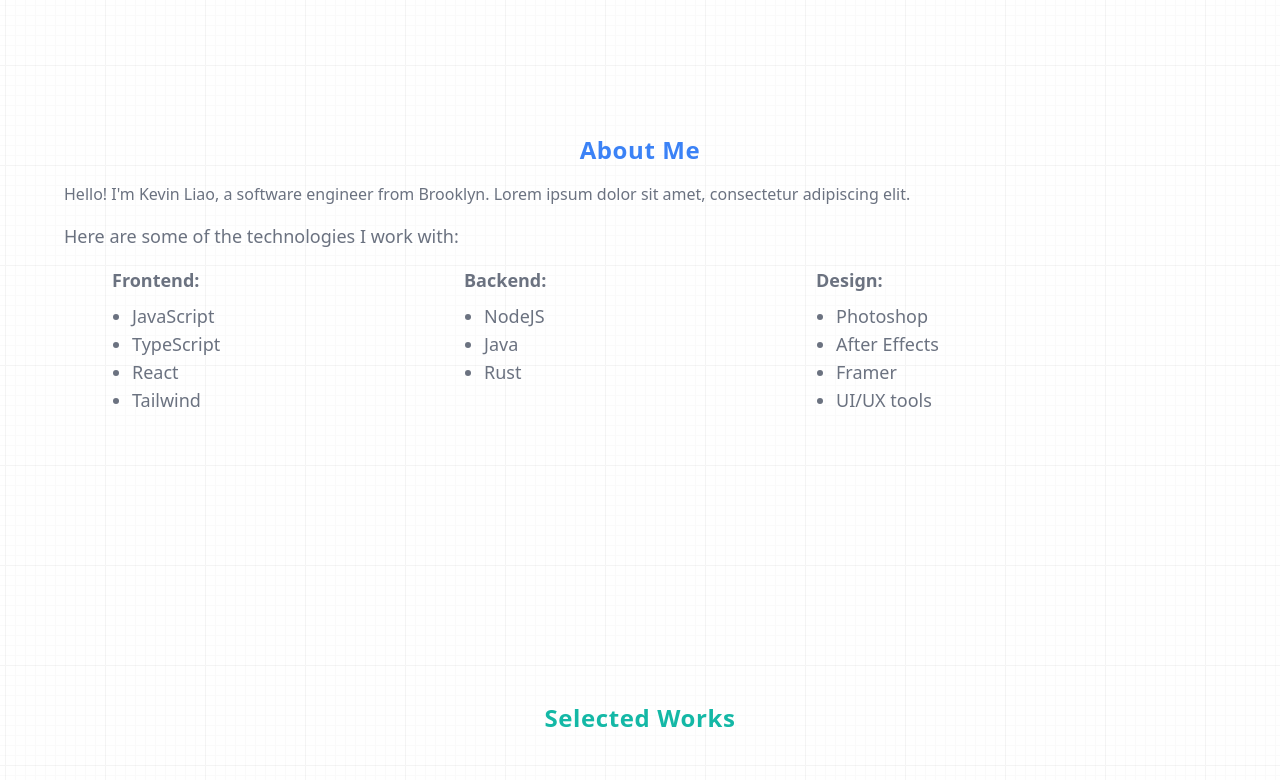
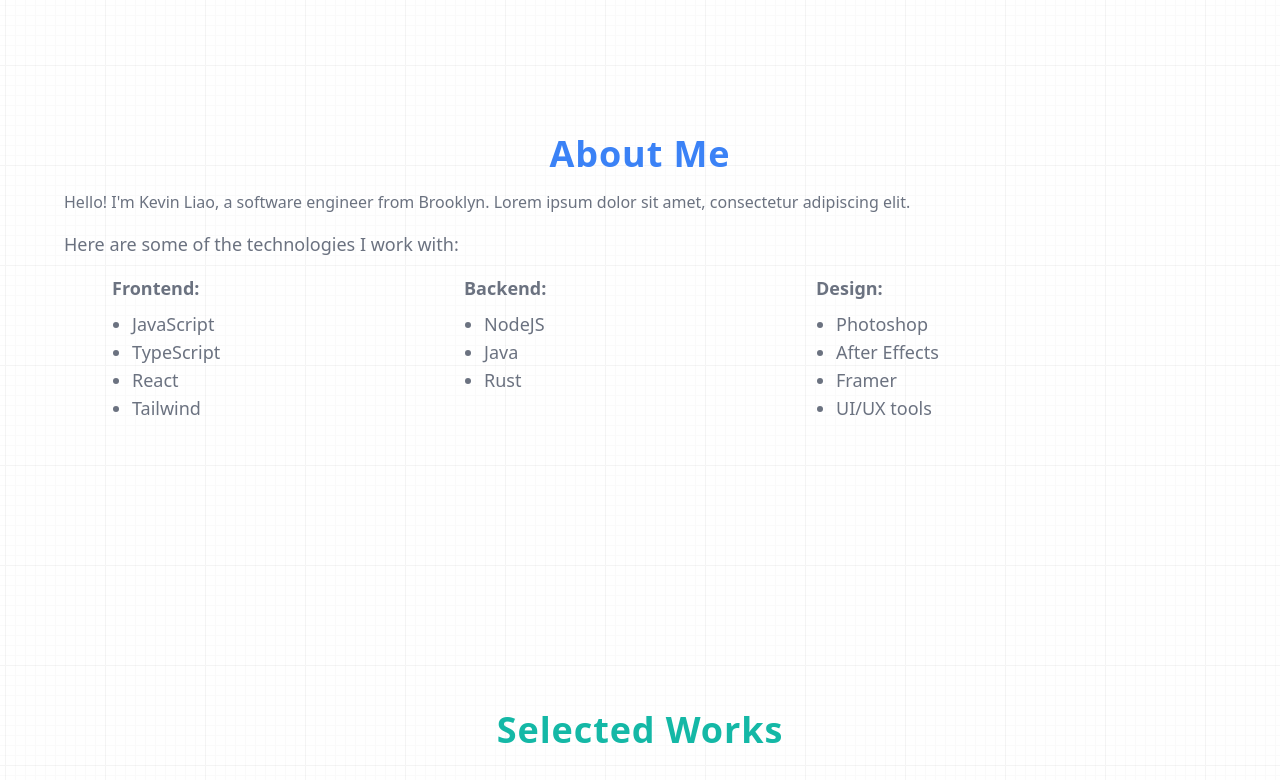
Before and after one commit to kevinMEH/v1, a React (Vite) app: page / in a window 1280 px wide. Shown: the part 940-1720 px from the top of the page. Built offline with nearby package versions, Linux system fonts and the light colour scheme; grey boxes are pictures that could not be loaded; a web font is replaced by a local one.

Commit message:
Title size changes

```diff
--- a/src/Home/components/subcomponents/Title.jsx
+++ b/src/Home/components/subcomponents/Title.jsx
@@ -2,7 +2,8 @@ import React from 'react';
 
 const Title = ({text, color}) => {
     return (
-        <h1 className={"text-2xl font-bold tracking-wide text-center " + color}>
+        <h1 className={"font-bold tracking-wide text-center " + color +
+        " text-2xl sm:text-3xl lg:text-4xl"}>
             {text}
         </h1>
     );
```
